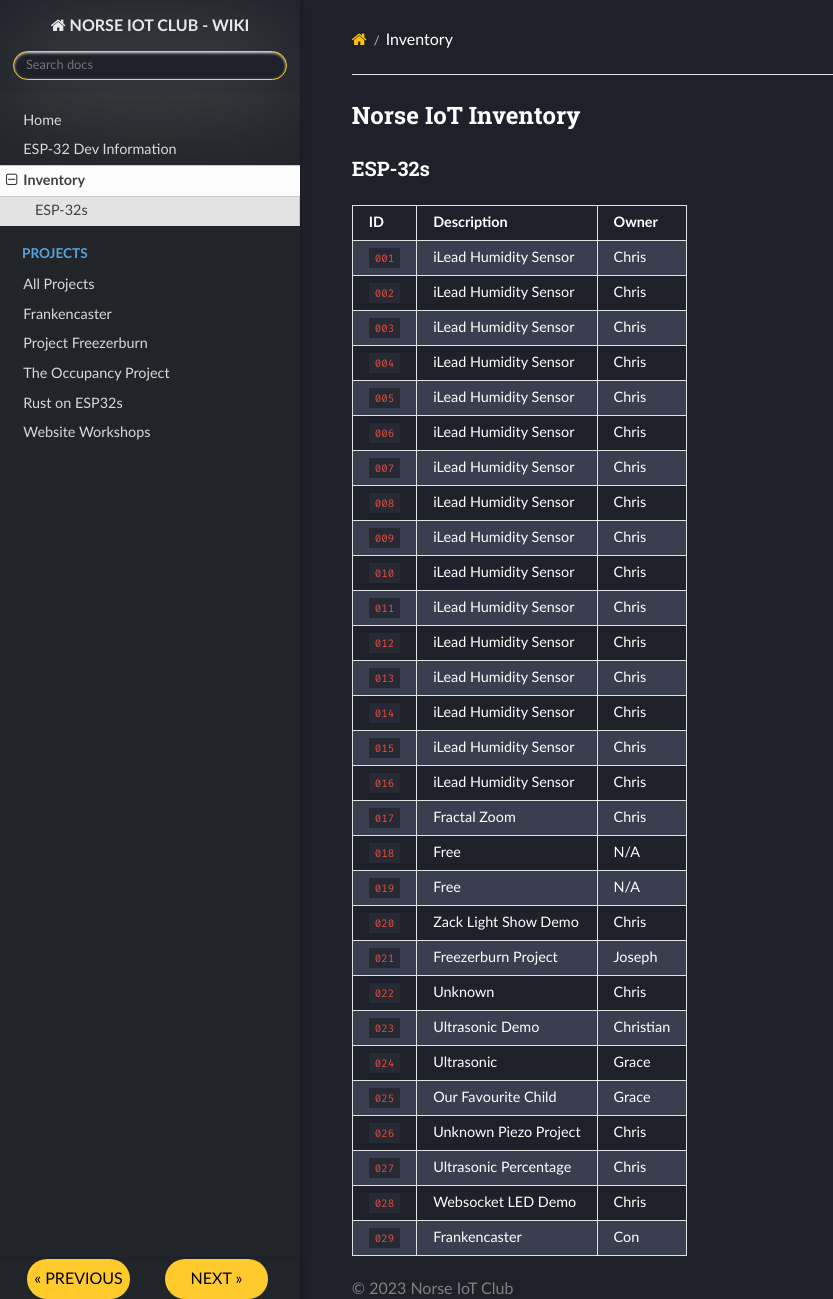
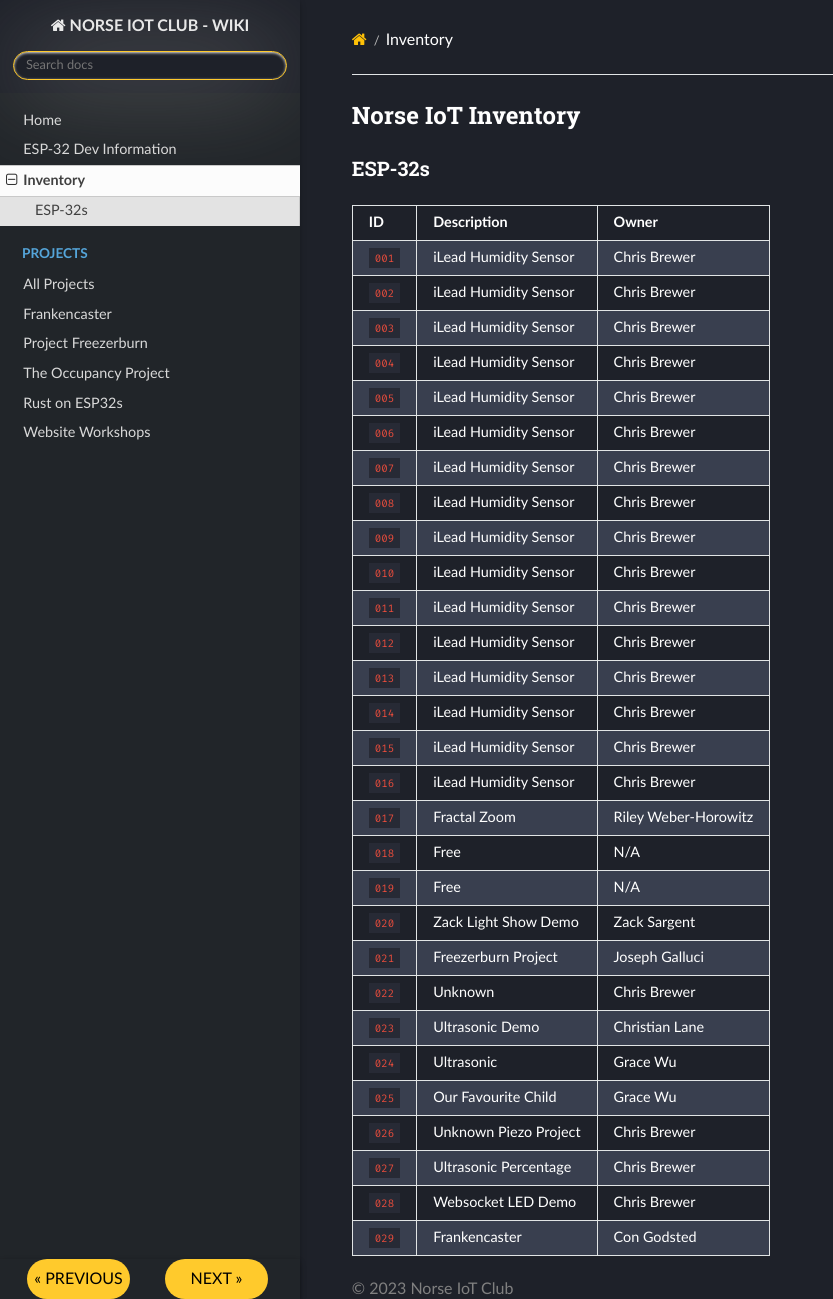
Before and after one commit to Norse-IoT/Wiki, an MkDocs documentation site: the page built from docs/inventory.md, in a window 1280 px wide and 1299 px high. Shown: the whole window, without its empty margins (0-833 px from the left). Built offline with MkDocs 1.6.1, drawn with Linux system fonts in a browser that asks for light colours; nearby versions of some CDN libraries.

Commit message:
Update inventory.md

```diff
--- a/docs/inventory.md
+++ b/docs/inventory.md
@@ -2,34 +2,34 @@
 
 ### ESP-32s
 
-| ID          | Description            | Owner     |
-| ----------- | ---------------------- | ----      |
-| `001`       | iLead Humidity Sensor  | Chris     |
-| `002`       | iLead Humidity Sensor  | Chris     |
-| `003`       | iLead Humidity Sensor  | Chris     |
-| `004`       | iLead Humidity Sensor  | Chris     |
-| `005`       | iLead Humidity Sensor  | Chris     |
-| `006`       | iLead Humidity Sensor  | Chris     |
-| `007`       | iLead Humidity Sensor  | Chris     |
-| `008`       | iLead Humidity Sensor  | Chris     |
-| `009`       | iLead Humidity Sensor  | Chris     |
-| `010`       | iLead Humidity Sensor  | Chris     |
-| `011`       | iLead Humidity Sensor  | Chris     |
-| `012`       | iLead Humidity Sensor  | Chris     |
-| `013`       | iLead Humidity Sensor  | Chris     |
-| `014`       | iLead Humidity Sensor  | Chris     |
-| `015`       | iLead Humidity Sensor  | Chris     |
-| `016`       | iLead Humidity Sensor  | Chris     |
-| `017`       | Fractal Zoom           | Chris     |
-| `018`       | Free                   | N/A       |
-| `019`       | Free                   | N/A       |
-| `020`       | Zack Light Show Demo   | Chris     |
-| `021`       | Freezerburn Project    | Joseph    |
-| `022`       | Unknown                | Chris     |
-| `023`       | Ultrasonic Demo        | Christian |
-| `024`       | Ultrasonic             | Grace     |
-| `025`       | Our Favourite Child    | Grace     |
-| `026`       | Unknown Piezo Project  | Chris     |
-| `027`       | Ultrasonic Percentage  | Chris     |
-| `028`       | Websocket LED Demo     | Chris     |
-| `029`       | Frankencaster          | Con       |
+| ID          | Description            | Owner                |
+| ----------- | ---------------------- | ----                 |
+| `001`       | iLead Humidity Sensor  | Chris Brewer         |
+| `002`       | iLead Humidity Sensor  | Chris Brewer         |
+| `003`       | iLead Humidity Sensor  | Chris Brewer         |
+| `004`       | iLead Humidity Sensor  | Chris Brewer         |
+| `005`       | iLead Humidity Sensor  | Chris Brewer         |
+| `006`       | iLead Humidity Sensor  | Chris Brewer         |
+| `007`       | iLead Humidity Sensor  | Chris Brewer         |
+| `008`       | iLead Humidity Sensor  | Chris Brewer         |
+| `009`       | iLead Humidity Sensor  | Chris Brewer         |
+| `010`       | iLead Humidity Sensor  | Chris Brewer         |
+| `011`       | iLead Humidity Sensor  | Chris Brewer         |
+| `012`       | iLead Humidity Sensor  | Chris Brewer         |
+| `013`       | iLead Humidity Sensor  | Chris Brewer         |
+| `014`       | iLead Humidity Sensor  | Chris Brewer         |
+| `015`       | iLead Humidity Sensor  | Chris Brewer         |
+| `016`       | iLead Humidity Sensor  | Chris Brewer         |
+| `017`       | Fractal Zoom           | Riley Weber-Horowitz |
+| `018`       | Free                   | N/A                  |
+| `019`       | Free                   | N/A                  |
+| `020`       | Zack Light Show Demo   | Zack Sargent         |
+| `021`       | Freezerburn Project    | Joseph Galluci       |
+| `022`       | Unknown                | Chris Brewer         |
+| `023`       | Ultrasonic Demo        | Christian Lane       |
+| `024`       | Ultrasonic             | Grace Wu             |
+| `025`       | Our Favourite Child    | Grace Wu             |
+| `026`       | Unknown Piezo Project  | Chris Brewer         |
+| `027`       | Ultrasonic Percentage  | Chris Brewer         |
+| `028`       | Websocket LED Demo     | Chris Brewer         |
+| `029`       | Frankencaster          | Con Godsted          |
```
